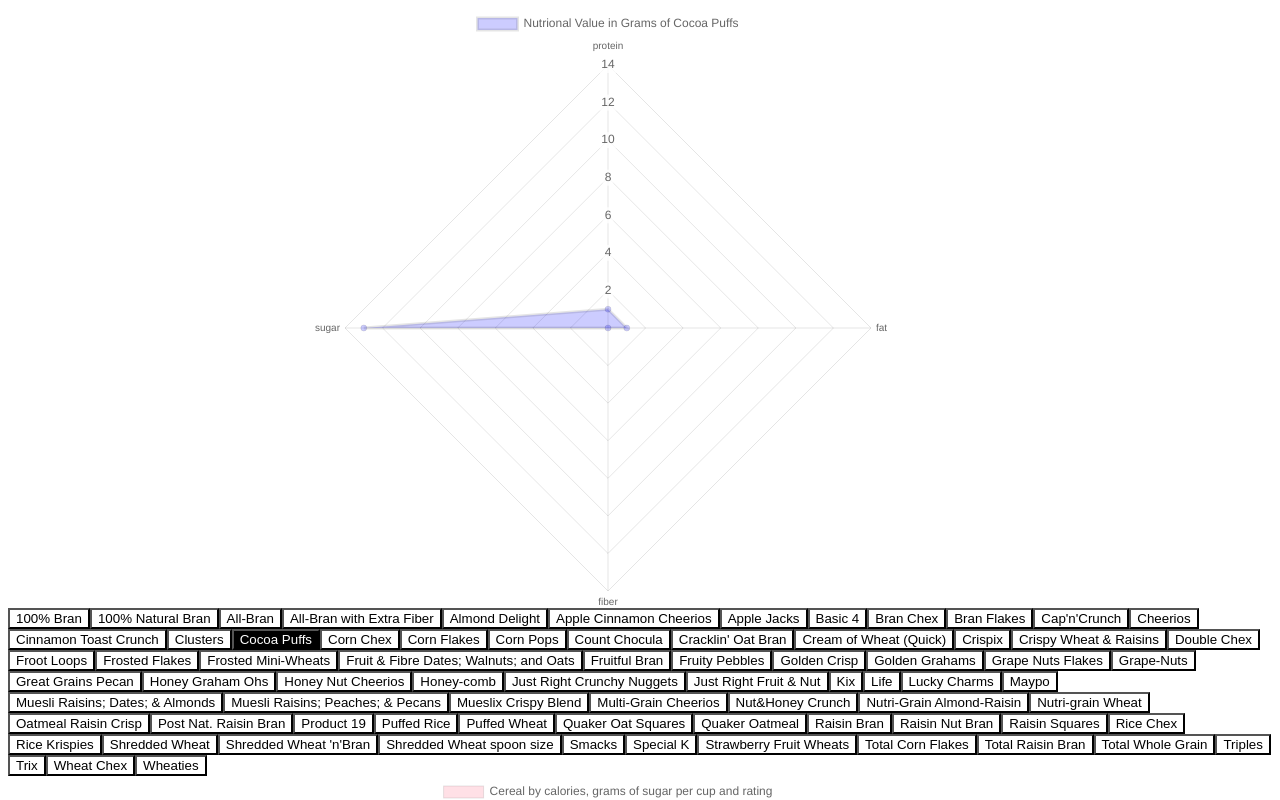
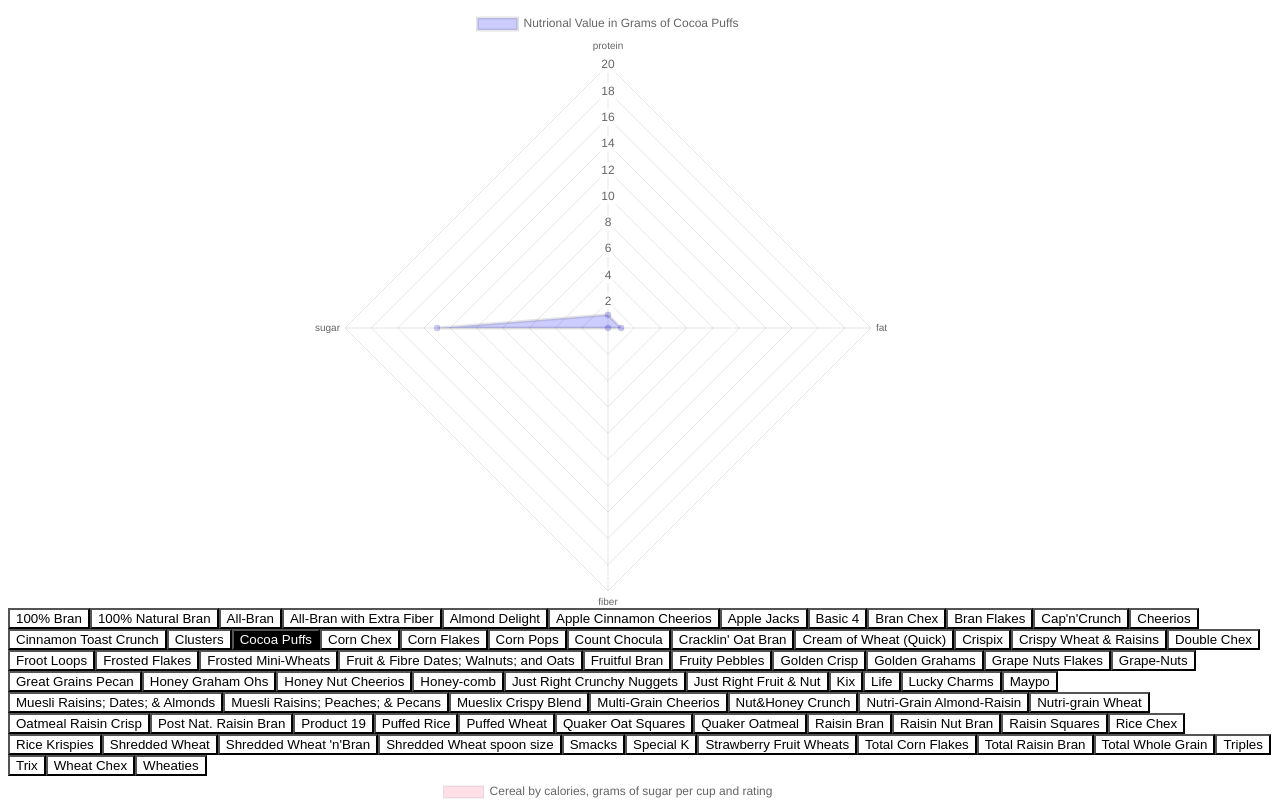
Before and after one commit to SWHarrison/FEW2-5, a plain HTML site: page final/public/index.html in a window 1280 px wide. Shown: the top 800 px of the page. Drawn offline with nearby package versions, Linux system fonts and the light colour scheme.

Commit message:
made fixed scale in final

```diff
--- a/final/public/index.html
+++ b/final/public/index.html
@@ -153,7 +153,11 @@
 
     let options = {
       scale: {
-          display: true
+        display: true,
+        ticks: {
+          min : 0,
+          max : 20
+        }
       }
     };
 
```
